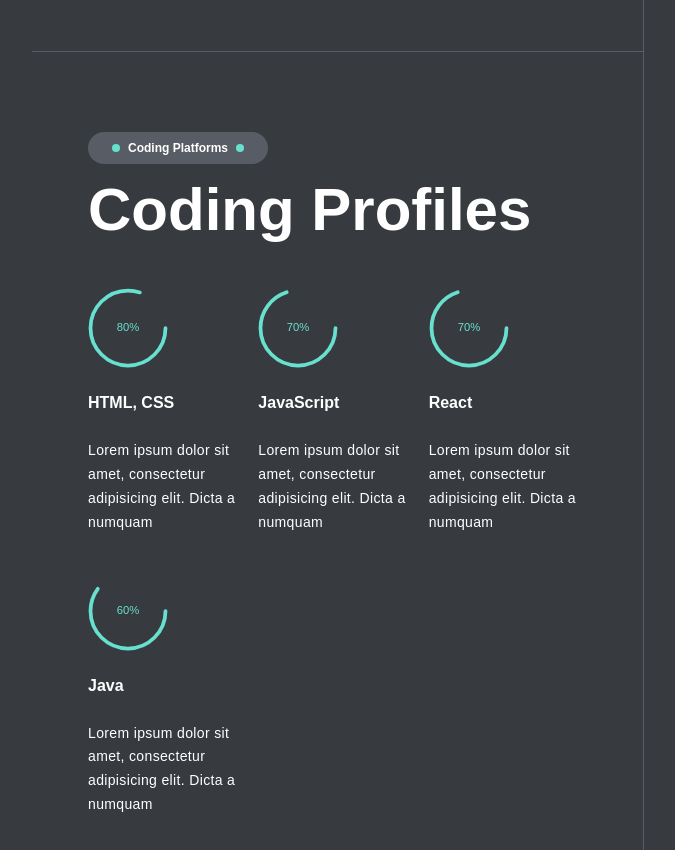
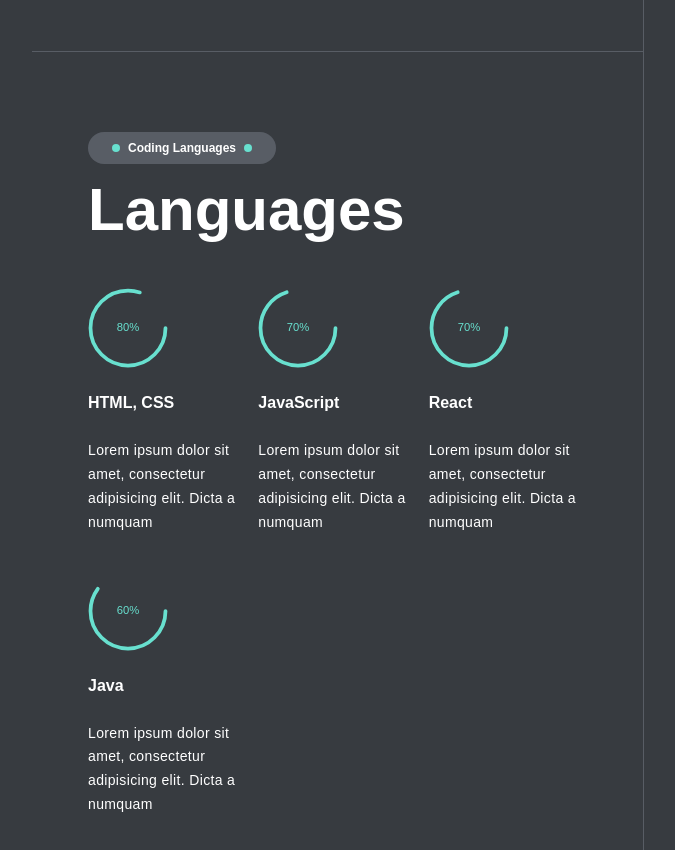
Before and after one commit to Rohitparihar1182/my-portfolio, a React (Create React App) app: page / in a window 1280 px wide. Shown: the part 3480-4330 px from the top of the page, without its empty margins (544-1219 px from the left). Built offline with nearby package versions, Linux system fonts and the light colour scheme.

Commit message:
fixed-some-headings

```diff
--- a/src/components/Resume/index.jsx
+++ b/src/components/Resume/index.jsx
@@ -175,8 +175,8 @@
 
             <article className="py-20 border-b border-[#585d65]">
                 <div className="px-14">
-                    <SubHeading text={"Coding Platforms"} />
-                    <Heading heading="Coding Profiles" />
+                    <SubHeading text={"Coding Languages"} />
+                    <Heading heading="Languages" />
                     <div className="mt-12 grid grid-cols-3 gap-3">
                         {codingSkills.map((skill, idx) => (
                             <CodingSkillsCard
```
